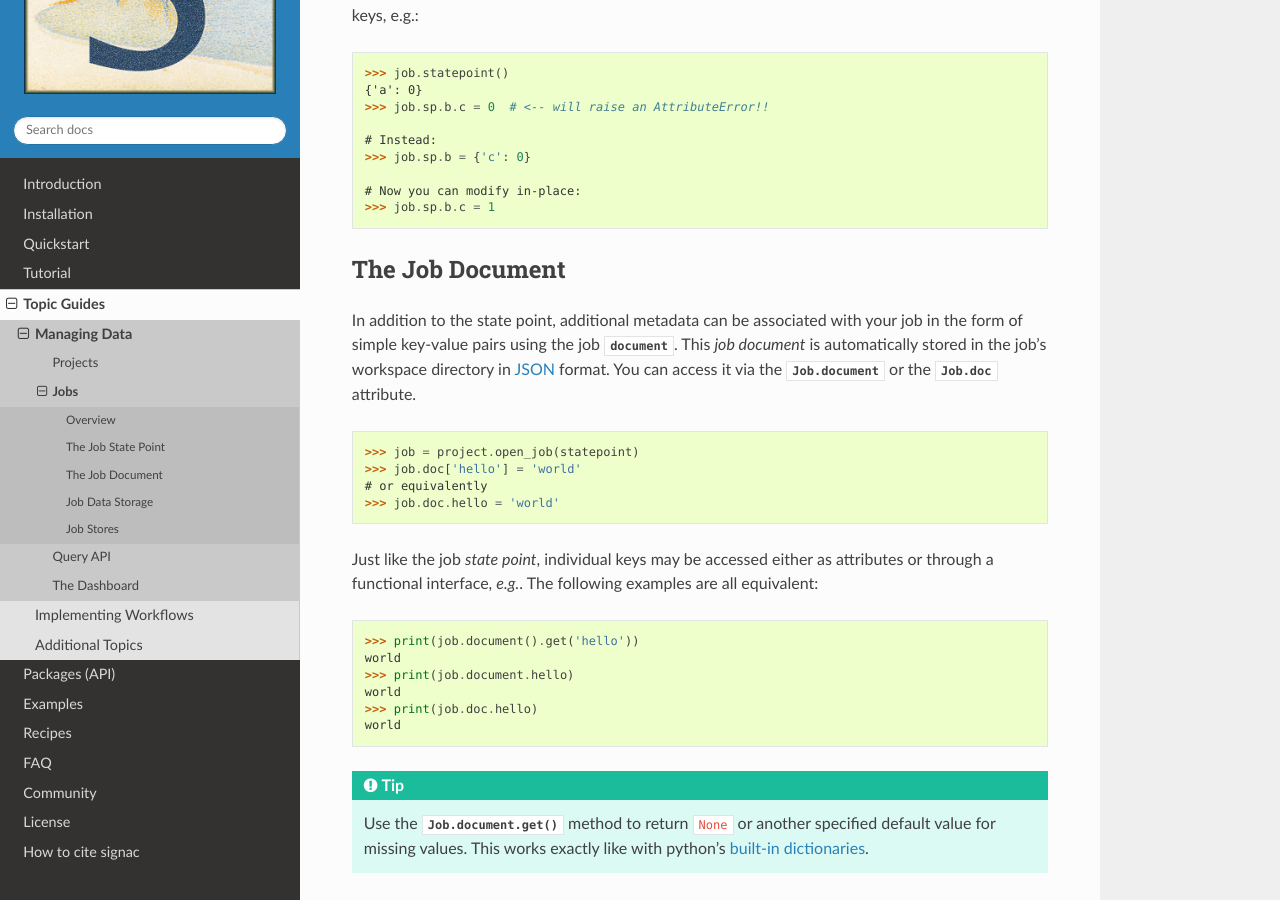
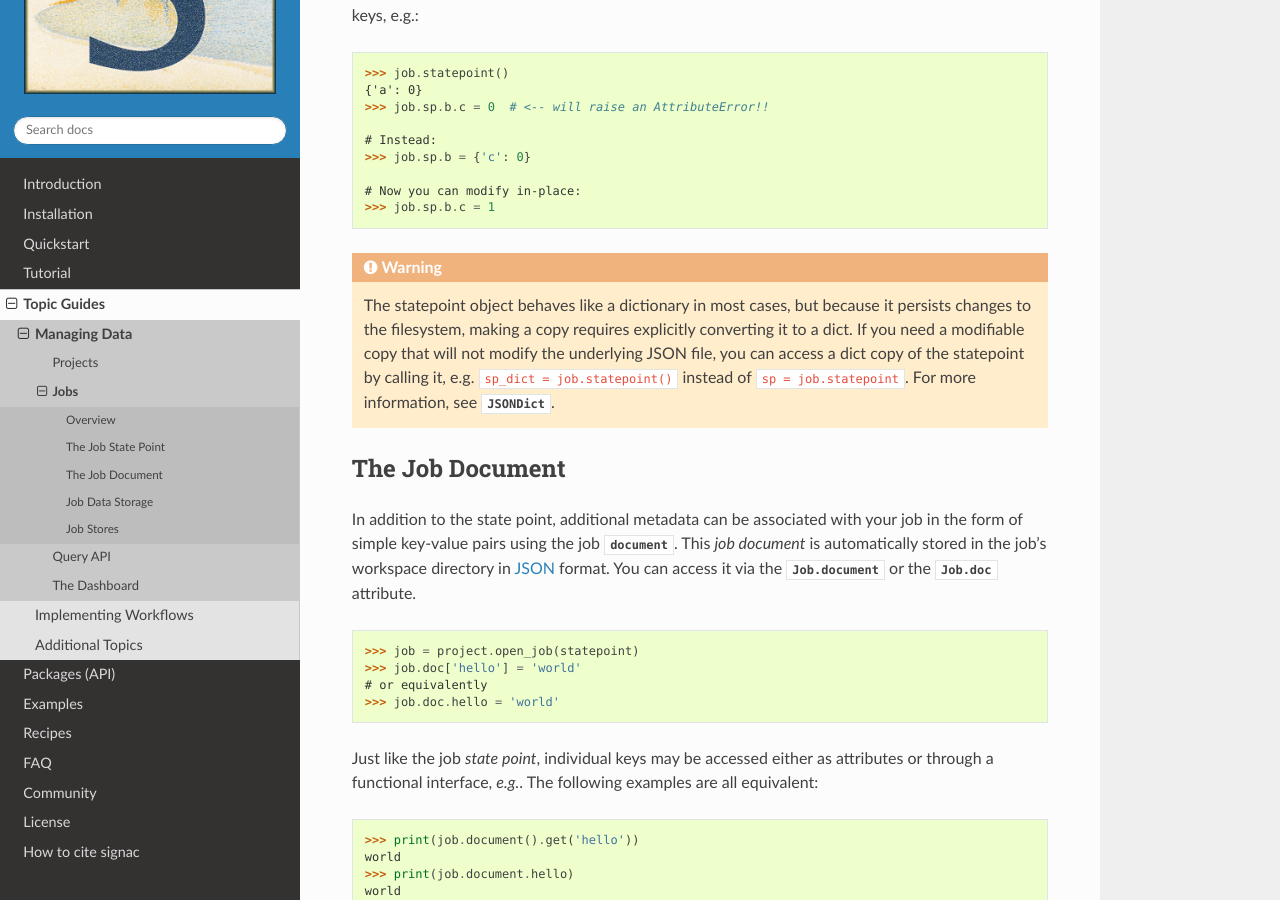
Before and after one commit to glotzerlab/signac-docs, a Sphinx documentation site: the page built from docs/source/jobs.rst, in a window 1280 px wide and 900 px high, scrolled down 4002 px. Built offline with Sphinx 7.4.7 and the Read the Docs theme 2.0.0, drawn with Linux system fonts in a browser that asks for light colours.

Commit message:
Add warning concerning deep copy behavior of state points.

```diff
--- a/docs/source/jobs.rst
+++ b/docs/source/jobs.rst
@@ -180,6 +180,17 @@ You can modify **nested** *state points* in-place, but you will need to use dict
     # Now you can modify in-place:
     >>> job.sp.b.c = 1
 
+.. warning::
+
+    The statepoint object behaves like a dictionary in most cases,
+    but because it persists changes to the filesystem, making a copy
+    requires explicitly converting it to a dict. If you need a
+    modifiable copy that will not modify the underlying JSON file,
+    you can access a dict copy of the statepoint by calling it, e.g.
+    ``sp_dict = job.statepoint()`` instead of ``sp = job.statepoint``.
+    For more information, see :class:`~signac.JSONDict`.
+
+
 .. _project-job-document:
 
 The Job Document
```
